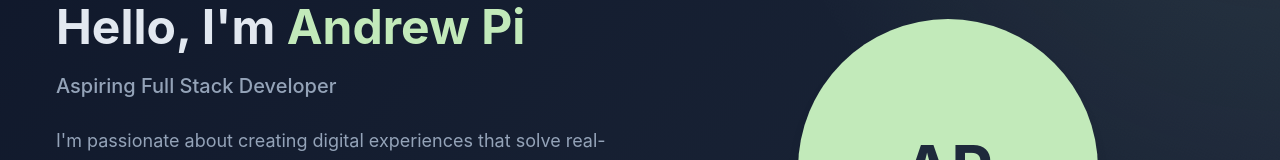
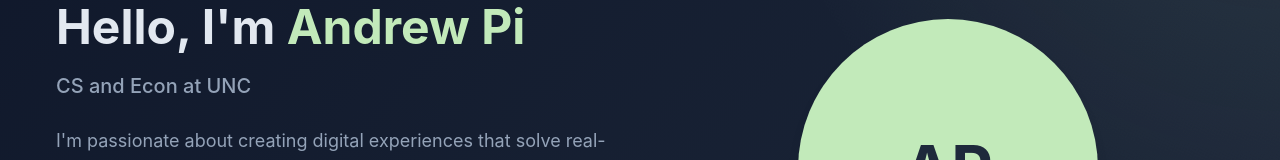
Before and after one commit to andrewpi9/andrewpi9.github.io, a React (Vite) app in the folder portfolio/: page / in a window 1280 px wide. Shown: the part 295-455 px from the top of the page. Built offline with nearby package versions, Linux system fonts and the light colour scheme.

Commit message:
changing the hero subtitle

```diff
--- a/portfolio/src/components/layout/Hero.tsx
+++ b/portfolio/src/components/layout/Hero.tsx
@@ -12,7 +12,7 @@ const Hero: React.FC = () => {
               Hello, I'm <span className="hero-name">Andrew Pi</span>
             </h1>
             <p className="hero-subtitle">
-              Aspiring Full Stack Developer
+              CS and Econ at UNC
             </p>
             <p className="hero-description">
               I'm passionate about creating digital experiences that solve real-world problems.
```
